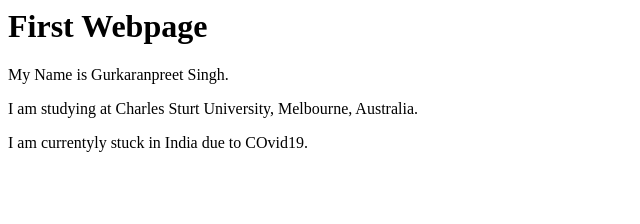
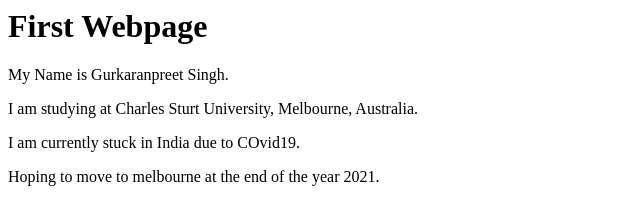
Before and after one commit to gurkaran321/Begin-Web-Dev-, a plain HTML site: page index.html in a window 1280 px wide. Shown: the whole page, without its empty margins (0-640 px from the left). Drawn offline with Linux system fonts and the light colour scheme.

Commit message:
practise branch

```diff
--- a/index.html
+++ b/index.html
@@ -1,4 +1,5 @@
 <h1>First Webpage</h1>
 <p>My Name is Gurkaranpreet Singh.</p>
 <p>I am studying at Charles Sturt University, Melbourne, Australia.</p>
-<p>I am currentyly stuck in India due to COvid19.</p>
+<p>I am currently stuck in India due to COvid19.</p>
+<p>Hoping to move to melbourne at the end of the year 2021.</p>
```
